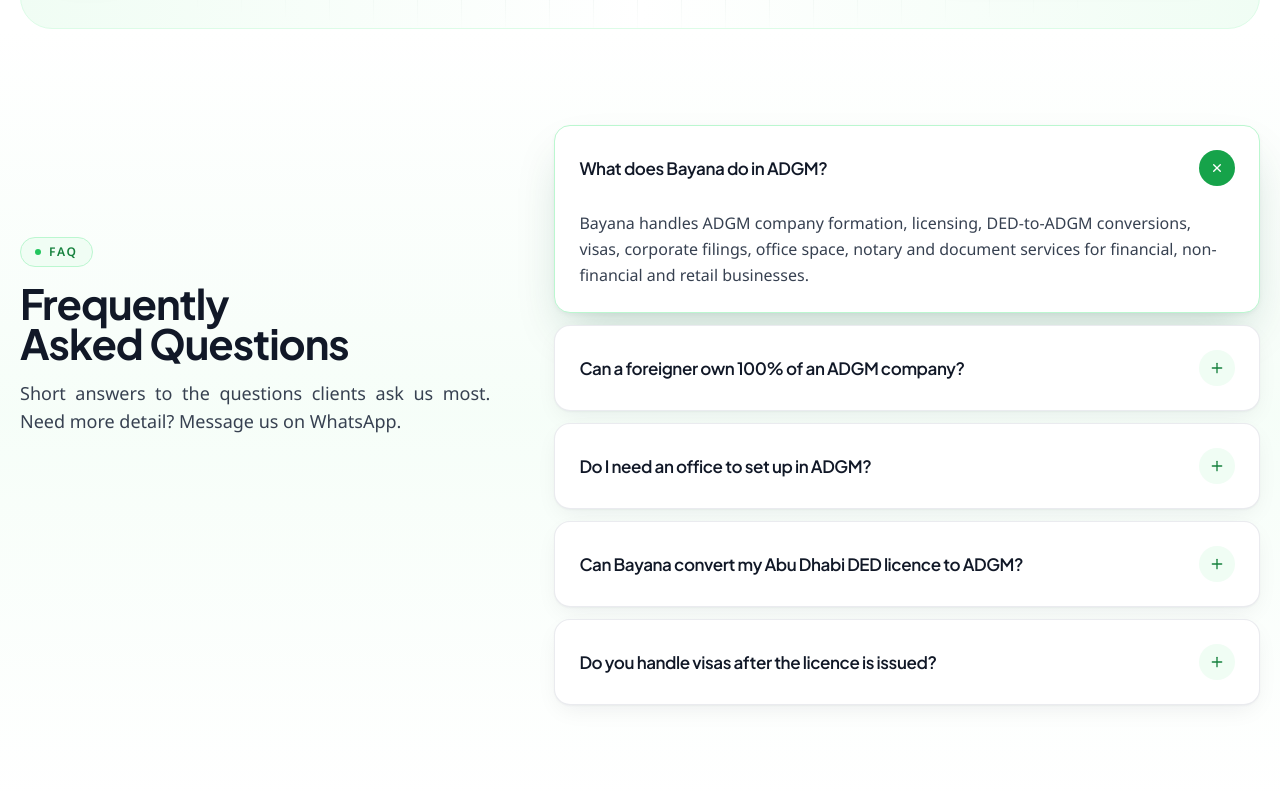
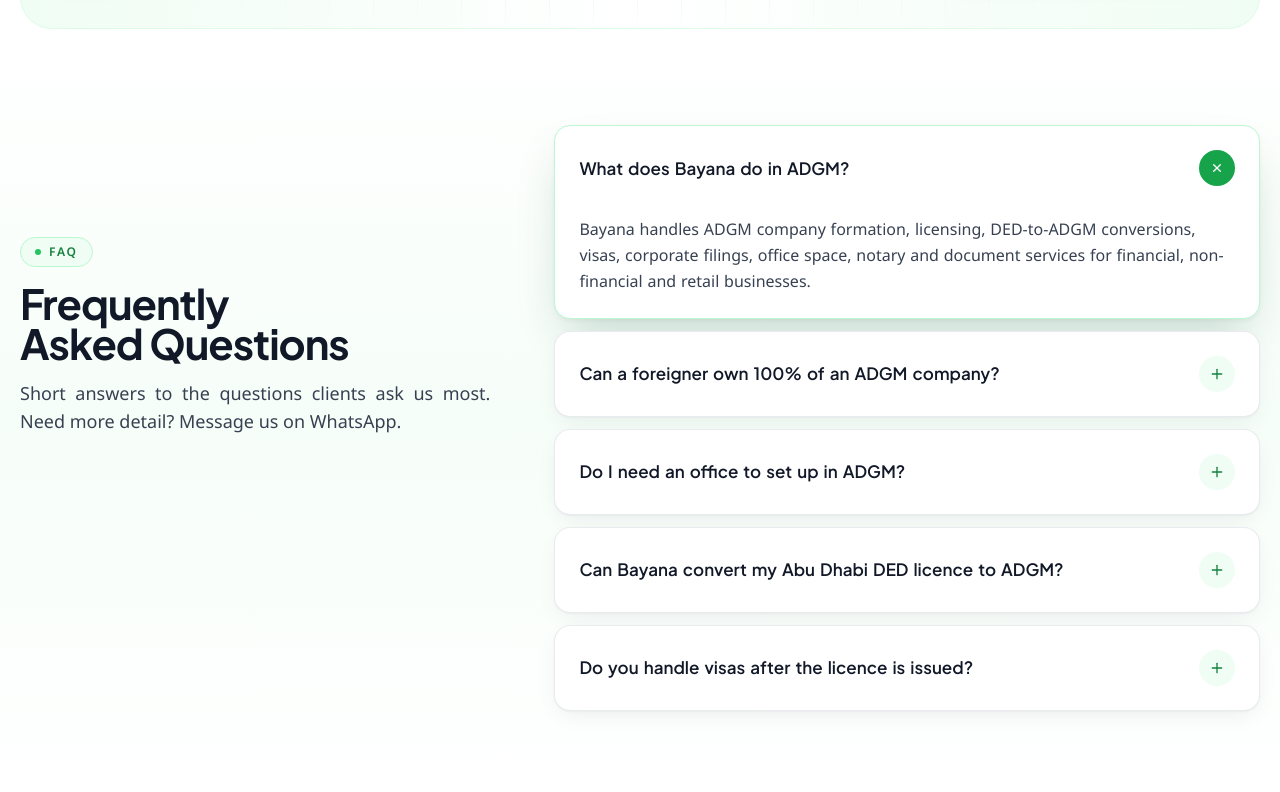
Before and after one commit to bayana-dev/bayana-website, a React (Vite) app: page / in a window 1280 px wide. Shown: the part 6548-7340 px from the top of the page. Built offline with nearby package versions, Linux system fonts and the light colour scheme; no server answers.

Commit message:
Update index.css

```diff
--- a/src/index.css
+++ b/src/index.css
@@ -106,6 +106,11 @@
 .faq-panel > div { overflow: hidden; }
 .faq-item[data-open='true'] .faq-panel { grid-template-rows: 1fr; }
 
+/* FAQ readability: normal letter spacing + clearer word gaps, and space between question and answer */
+.faq-item button { letter-spacing: 0; word-spacing: .12em; line-height: 1.45; }
+.faq-panel > div > * { word-spacing: .04em; }
+.faq-item[data-open='true'] .faq-panel > div > * { padding-top: .35rem; }
+
 /* Mouse-follow spotlight on cards */
 .spotlight { --x: 50%; --y: 50%; }
 .spotlight::before {
```
